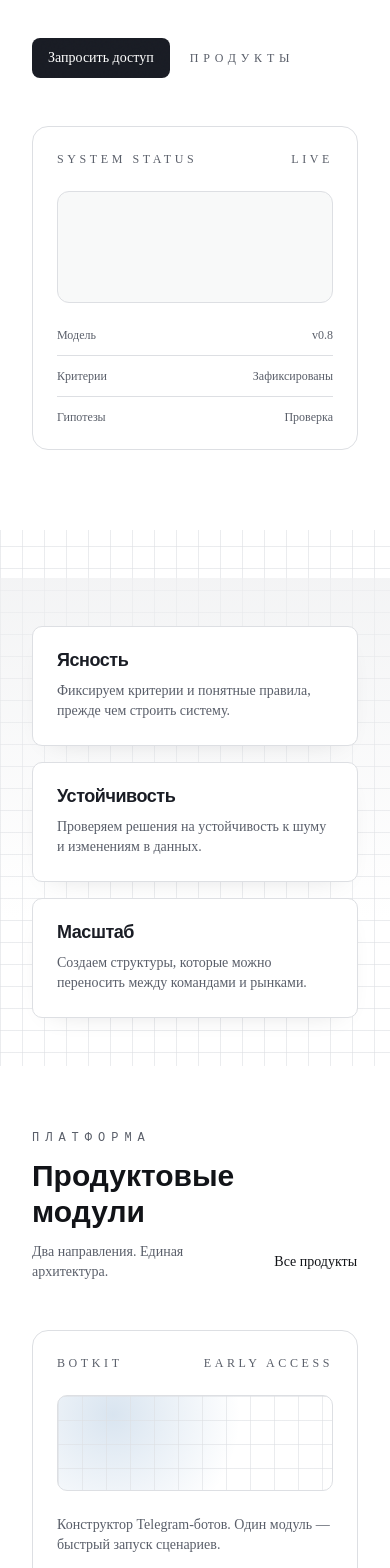
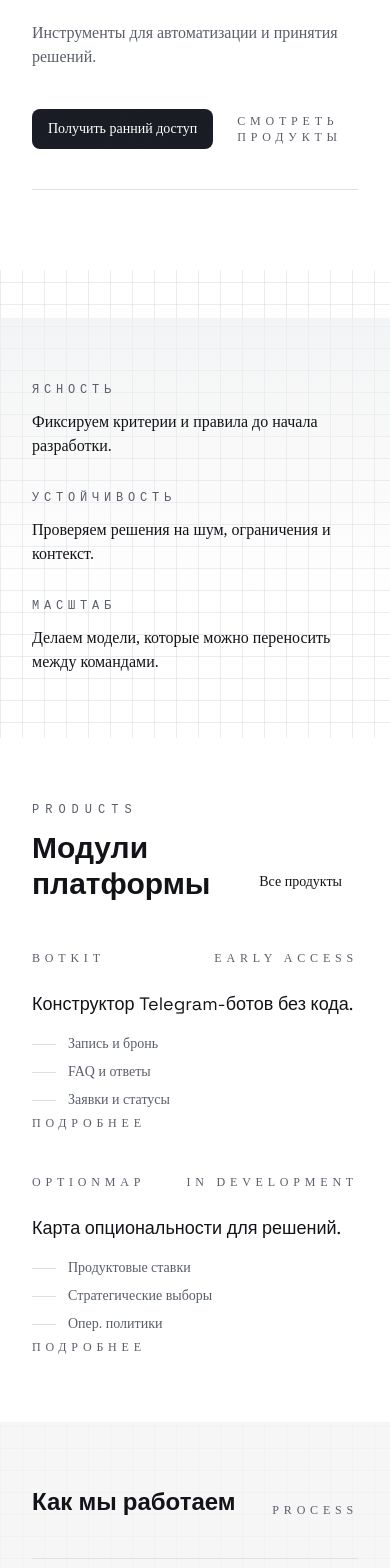
Before and after one commit to BogdanMod/zercon, a Next.js app: page / in a window 390 px wide. Shown: the part 400-1968 px from the top of the page. Built offline with nearby package versions, Linux system fonts and the light colour scheme.

Commit message:
Reimagine layout to Linear-grade minimal system

```diff
--- a/src/app/page.tsx
+++ b/src/app/page.tsx
@@ -1,15 +1,7 @@
 import Link from "next/link";
 
 import { AnimatedIn } from "@/components/animated-in";
-import { Badge } from "@/components/ui/badge";
 import { Button } from "@/components/ui/button";
-import {
-  Card,
-  CardContent,
-  CardDescription,
-  CardHeader,
-  CardTitle,
-} from "@/components/ui/card";
 import {
   Accordion,
   AccordionContent,
@@ -22,88 +14,64 @@ export default function HomePage() {
   return (
     <div className="pb-20">
       <section className="section-surface">
-        <div className="container pt-24 md:pt-36 pb-20 md:pb-28">
+        <div className="container pt-28 md:pt-40 pb-20 md:pb-32">
           <AnimatedIn>
-            <div className="grid gap-12 md:grid-cols-[1.2fr_0.8fr] md:items-end">
             <div className="space-y-10">
-                <p className="text-xs uppercase tracking-[0.6em] text-muted-foreground font-mono">
+              <p className="text-xs uppercase tracking-[0.7em] text-muted-foreground font-mono">
                 Built from Zero Context
               </p>
               <div className="space-y-6">
                 <h1 className="text-6xl font-semibold tracking-tight md:text-8xl text-balance font-heading">
                   Zercon
                 </h1>
-                  <div className="h-px w-24 bg-border" />
-                  <p className="text-lg text-muted-foreground text-pretty md:text-xl">
-                    Системы без предположений. Строгие критерии. Проверяемые модели.
+                <p className="text-2xl font-heading text-foreground">
+                  Systems without assumptions.
+                </p>
+                <p className="text-base text-muted-foreground md:text-lg">
+                  Инструменты для автоматизации и принятия решений.
                 </p>
               </div>
-                <div className="flex items-center gap-5">
+              <div className="flex items-center gap-6">
                 <Button asChild>
-                    <Link href="/contact">Запросить доступ</Link>
+                  <Link href="/contact">Получить ранний доступ</Link>
                 </Button>
                 <Link
                   href="/products"
                   className="text-xs uppercase tracking-[0.4em] text-muted-foreground hover:text-foreground"
                 >
-                    Продукты
+                  Смотреть продукты
                 </Link>
               </div>
-              </div>
-              <div className="rounded-2xl border bg-background p-6">
-                <div className="flex items-center justify-between text-xs uppercase tracking-[0.3em] text-muted-foreground">
-                  <span>System status</span>
-                  <span>Live</span>
-                </div>
-                <div className="mt-6 space-y-6">
-                  <div className="h-28 rounded-xl border bg-muted/40" />
-                  <div className="grid gap-3 text-xs text-muted-foreground">
-                    <div className="flex items-center justify-between">
-                      <span>Модель</span>
-                      <span>v0.8</span>
-                    </div>
               <div className="h-px w-full bg-border" />
-                    <div className="flex items-center justify-between">
-                      <span>Критерии</span>
-                      <span>Зафиксированы</span>
-                    </div>
-                    <div className="h-px w-full bg-border" />
-                    <div className="flex items-center justify-between">
-                      <span>Гипотезы</span>
-                      <span>Проверка</span>
-                    </div>
-                  </div>
-                </div>
-              </div>
             </div>
           </AnimatedIn>
         </div>
       </section>
 
       <section className="section-muted mt-12 md:mt-16">
-        <div className="container py-12 md:py-16">
+        <div className="container py-16 md:py-24">
           <AnimatedIn>
-          <div className="grid gap-4 md:grid-cols-3">
+            <div className="grid gap-8 md:grid-cols-3">
               {[
                 {
                   title: "Ясность",
-                text: "Фиксируем критерии и понятные правила, прежде чем строить систему.",
+                  text: "Фиксируем критерии и правила до начала разработки.",
                 },
                 {
                   title: "Устойчивость",
-                text: "Проверяем решения на устойчивость к шуму и изменениям в данных.",
+                  text: "Проверяем решения на шум, ограничения и контекст.",
                 },
                 {
                   title: "Масштаб",
-                text: "Создаем структуры, которые можно переносить между командами и рынками.",
+                  text: "Делаем модели, которые можно переносить между командами.",
                 },
               ].map((item) => (
-              <Card key={item.title}>
-                <CardHeader className="space-y-3">
-                  <CardTitle>{item.title}</CardTitle>
-                  <CardDescription>{item.text}</CardDescription>
-                </CardHeader>
-              </Card>
+                <div key={item.title} className="space-y-3">
+                  <p className="text-xs uppercase tracking-[0.4em] text-muted-foreground font-mono">
+                    {item.title}
+                  </p>
+                  <p className="text-base text-foreground">{item.text}</p>
+                </div>
               ))}
             </div>
           </AnimatedIn>
@@ -116,54 +84,55 @@ export default function HomePage() {
           <div className="flex items-end justify-between gap-6">
             <div className="space-y-3">
               <p className="text-xs uppercase tracking-[0.5em] text-muted-foreground font-mono">
-                Платформа
+                Products
               </p>
-              <h2 className="text-3xl font-semibold font-heading">Продуктовые модули</h2>
-              <p className="text-sm text-muted-foreground">
-                Два направления. Единая архитектура.
-              </p>
+              <h2 className="text-3xl font-semibold font-heading">Модули платформы</h2>
             </div>
             <Button variant="ghost" asChild>
               <Link href="/products">Все продукты</Link>
             </Button>
           </div>
-          <div className="mt-12 grid gap-6 md:grid-cols-2">
-            <div className="rounded-2xl border bg-background p-6">
-              <div className="flex items-center justify-between text-xs uppercase tracking-[0.3em] text-muted-foreground">
-                <span>BotKit</span>
-                <span>Early access</span>
+          <div className="mt-12 grid gap-10 md:grid-cols-2">
+            {[
+              {
+                name: "BotKit",
+                status: "Early access",
+                line: "Конструктор Telegram-ботов без кода.",
+                uses: ["Запись и бронь", "FAQ и ответы", "Заявки и статусы"],
+                href: "/products/botkit",
+              },
+              {
+                name: "OptionMap",
+                status: "In development",
+                line: "Карта опциональности для решений.",
+                uses: ["Продуктовые ставки", "Стратегические выборы", "Опер. политики"],
+                href: "/products/optionmap",
+              },
+            ].map((product) => (
+              <div key={product.name} className="space-y-6">
+                <div className="flex items-center justify-between text-xs uppercase tracking-[0.4em] text-muted-foreground">
+                  <span>{product.name}</span>
+                  <span>{product.status}</span>
                 </div>
-              <div className="mt-6 grid gap-6">
-                <div className="module-diagram h-24 rounded-lg border" />
-                <p className="text-sm text-muted-foreground">
-                  Конструктор Telegram-ботов. Один модуль — быстрый запуск сценариев.
-                </p>
+                <div className="space-y-4">
+                  <p className="text-lg font-heading text-foreground">{product.line}</p>
+                  <div className="space-y-2 text-sm text-muted-foreground">
+                    {product.uses.map((item) => (
+                      <div key={item} className="flex items-center gap-3">
+                        <span className="h-px w-6 bg-border" />
+                        <span>{item}</span>
+                      </div>
+                    ))}
+                  </div>
                   <Link
-                  href="/products/botkit"
-                  className="text-xs uppercase tracking-[0.3em] text-muted-foreground hover:text-foreground"
+                    href={product.href}
+                    className="text-xs uppercase tracking-[0.4em] text-muted-foreground hover:text-foreground"
                   >
                     Подробнее
                   </Link>
                 </div>
               </div>
-            <div className="rounded-2xl border bg-background p-6">
-              <div className="flex items-center justify-between text-xs uppercase tracking-[0.3em] text-muted-foreground">
-                <span>OptionMap</span>
-                <span>В разработке</span>
-              </div>
-              <div className="mt-6 grid gap-6">
-                <div className="module-map h-24 rounded-lg border" />
-                <p className="text-sm text-muted-foreground">
-                  Карта опциональности. Модуль для стратегических и продуктовых решений.
-                </p>
-                <Link
-                  href="/products/optionmap"
-                  className="text-xs uppercase tracking-[0.3em] text-muted-foreground hover:text-foreground"
-                >
-                  Подробнее
-                </Link>
-              </div>
-            </div>
+            ))}
           </div>
         </AnimatedIn>
         </div>
@@ -172,8 +141,13 @@ export default function HomePage() {
       <section className="section-contrast">
         <div className="container py-16 md:py-24">
         <AnimatedIn>
+          <div className="flex items-end justify-between gap-6">
             <h2 className="text-2xl font-semibold font-heading">Как мы работаем</h2>
-          <div className="mt-8 grid gap-4 md:grid-cols-4">
+            <span className="text-xs uppercase tracking-[0.4em] text-muted-foreground">
+              Process
+            </span>
+          </div>
+          <div className="mt-10 grid gap-8 md:grid-cols-4">
             {[
               "Формулируем критерии",
               "Строим модель",
@@ -182,7 +156,7 @@ export default function HomePage() {
             ].map((step, index) => (
               <div
                 key={step}
-                className="rounded-lg border bg-background p-4 text-sm text-muted-foreground"
+                className="space-y-3 border-t border-border pt-4 text-sm text-muted-foreground"
               >
                 <p className="text-xs uppercase tracking-[0.3em] text-muted-foreground font-mono">
                   0{index + 1}
@@ -244,20 +218,20 @@ export default function HomePage() {
       </section>
 
       <section className="section-muted">
-        <div className="container py-12 md:py-16">
+        <div className="container py-16 md:py-24">
         <AnimatedIn>
-          <div className="rounded-2xl border bg-background p-8 md:p-12">
-            <div className="grid gap-8 md:grid-cols-[1.1fr_1fr] md:items-center">
+          <div className="grid gap-10 md:grid-cols-[1.1fr_1fr] md:items-start">
             <div className="space-y-4">
-                <p className="text-xs uppercase tracking-[0.4em] text-muted-foreground font-mono">
-                  Финальный запрос
+              <p className="text-xs uppercase tracking-[0.5em] text-muted-foreground font-mono">
+                Access
               </p>
-                <h2 className="text-2xl font-semibold font-heading">Расскажите о задаче</h2>
+              <h2 className="text-2xl font-semibold font-heading">Запрос доступа</h2>
               <p className="text-sm text-muted-foreground">
-                  Мы ответим с условиями пилота, сроками и требованиями к данным.
+                Опишите задачу. Мы ответим с условиями пилота и критериями данных.
               </p>
             </div>
-              <LeadForm submitLabel="Отправить заявку" />
+            <div className="border-t border-border pt-6">
+              <LeadForm submitLabel="Отправить запрос" />
             </div>
           </div>
         </AnimatedIn>
--- a/src/app/products/botkit/page.tsx
+++ b/src/app/products/botkit/page.tsx
@@ -1,15 +1,7 @@
 import Link from "next/link";
 import type { Metadata } from "next";
 
-import { Badge } from "@/components/ui/badge";
 import { Button } from "@/components/ui/button";
-import {
-  Card,
-  CardContent,
-  CardDescription,
-  CardHeader,
-  CardTitle,
-} from "@/components/ui/card";
 
 export const metadata: Metadata = {
   title: "BotKit",
@@ -28,7 +20,9 @@ export default function BotKitPage() {
           </p>
           <div className="flex items-center gap-3">
             <h1 className="text-3xl font-semibold font-heading">BotKit</h1>
-            <Badge variant="outline">В разработке</Badge>
+            <span className="text-xs uppercase tracking-[0.4em] text-muted-foreground">
+              Early access
+            </span>
           </div>
           <p className="max-w-2xl text-sm text-muted-foreground text-pretty">
             Конструктор Telegram-ботов для малого бизнеса. Без кода. Быстрый запуск.
@@ -41,7 +35,7 @@ export default function BotKitPage() {
 
       <section className="mt-12">
         <h2 className="text-xl font-semibold font-heading">Сценарии</h2>
-        <div className="mt-6 grid gap-4 md:grid-cols-3">
+        <div className="mt-6 grid gap-6 md:grid-cols-3">
           {[
             {
               title: "Запись и бронь",
@@ -56,19 +50,19 @@ export default function BotKitPage() {
               text: "Сбор заявок, статусы, интеграции оплаты — в планах.",
             },
           ].map((item) => (
-            <Card key={item.title}>
-              <CardHeader>
-                <CardTitle>{item.title}</CardTitle>
-                <CardDescription>{item.text}</CardDescription>
-              </CardHeader>
-            </Card>
+            <div key={item.title} className="space-y-2 border-t border-border pt-4">
+              <p className="text-sm uppercase tracking-[0.3em] text-muted-foreground">
+                {item.title}
+              </p>
+              <p className="text-sm text-foreground">{item.text}</p>
+            </div>
           ))}
         </div>
       </section>
 
       <section className="mt-12">
         <h2 className="text-xl font-semibold font-heading">Фичи</h2>
-        <div className="mt-6 grid gap-4 md:grid-cols-3">
+        <div className="mt-6 grid gap-3 md:grid-cols-3">
           {[
             "Визуальные блоки",
             "Шаблоны",
@@ -77,7 +71,7 @@ export default function BotKitPage() {
             "Аналитика",
             "Роли и доступ",
           ].map((item) => (
-            <div key={item} className="rounded-lg border bg-background p-4 text-sm">
+            <div key={item} className="text-sm text-foreground">
               {item}
             </div>
           ))}
@@ -86,27 +80,27 @@ export default function BotKitPage() {
 
       <section className="mt-12">
         <h2 className="text-xl font-semibold font-heading">Дорожная карта</h2>
-        <div className="mt-6 grid gap-4 md:grid-cols-3">
+        <div className="mt-6 grid gap-6 md:grid-cols-3">
           {[
             { title: "Q1", text: "Интеграции оплат" },
             { title: "Q2", text: "Marketplace шаблонов" },
             { title: "Q3", text: "A/B сценарии" },
           ].map((item) => (
-            <Card key={item.title}>
-              <CardHeader>
-                <CardTitle className="font-mono text-sm">{item.title}</CardTitle>
-                <CardDescription>{item.text}</CardDescription>
-              </CardHeader>
-            </Card>
+            <div key={item.title} className="space-y-2 border-t border-border pt-4">
+              <p className="text-xs uppercase tracking-[0.4em] text-muted-foreground font-mono">
+                {item.title}
+              </p>
+              <p className="text-sm text-foreground">{item.text}</p>
+            </div>
           ))}
         </div>
       </section>
 
       <section className="mt-16">
-        <Card>
-          <CardContent className="flex flex-col items-start gap-4 p-6 md:flex-row md:items-center md:justify-between">
+        <div className="border-t border-border pt-6">
+          <div className="flex flex-col items-start gap-4 md:flex-row md:items-center md:justify-between">
             <div>
-              <h3 className="text-lg font-semibold">Запросить ранний доступ</h3>
+              <h3 className="text-lg font-semibold font-heading">Запросить ранний доступ</h3>
               <p className="text-sm text-muted-foreground">
                 Расскажите о сценарии и масштабе. Мы ответим с условиями пилота.
               </p>
@@ -114,8 +108,8 @@ export default function BotKitPage() {
             <Button asChild>
               <Link href="/contact">Оставить заявку</Link>
             </Button>
-          </CardContent>
-        </Card>
+          </div>
+        </div>
       </section>
       </div>
     </div>
--- a/src/app/products/optionmap/page.tsx
+++ b/src/app/products/optionmap/page.tsx
@@ -1,15 +1,7 @@
 import Link from "next/link";
 import type { Metadata } from "next";
 
-import { Badge } from "@/components/ui/badge";
 import { Button } from "@/components/ui/button";
-import {
-  Card,
-  CardContent,
-  CardDescription,
-  CardHeader,
-  CardTitle,
-} from "@/components/ui/card";
 
 export const metadata: Metadata = {
   title: "OptionMap",
@@ -28,7 +20,9 @@ export default function OptionMapPage() {
           </p>
           <div className="flex items-center gap-3">
             <h1 className="text-3xl font-semibold font-heading">OptionMap</h1>
-            <Badge variant="outline">В разработке</Badge>
+            <span className="text-xs uppercase tracking-[0.4em] text-muted-foreground">
+              In development
+            </span>
           </div>
           <p className="max-w-2xl text-sm text-muted-foreground text-pretty">
             Карта опциональности: модель, которая показывает где решения делают
@@ -42,7 +36,7 @@ export default function OptionMapPage() {
 
       <section className="mt-12">
         <h2 className="text-xl font-semibold font-heading">Сценарии</h2>
-        <div className="mt-6 grid gap-4 md:grid-cols-3">
+        <div className="mt-6 grid gap-6 md:grid-cols-3">
           {[
             {
               title: "Продуктовые решения",
@@ -57,19 +51,19 @@ export default function OptionMapPage() {
               text: "Решения в процессах, которые ограничивают гибкость команды.",
             },
           ].map((item) => (
-            <Card key={item.title}>
-              <CardHeader>
-                <CardTitle>{item.title}</CardTitle>
-                <CardDescription>{item.text}</CardDescription>
-              </CardHeader>
-            </Card>
+            <div key={item.title} className="space-y-2 border-t border-border pt-4">
+              <p className="text-sm uppercase tracking-[0.3em] text-muted-foreground">
+                {item.title}
+              </p>
+              <p className="text-sm text-foreground">{item.text}</p>
+            </div>
           ))}
         </div>
       </section>
 
       <section className="mt-12">
         <h2 className="text-xl font-semibold font-heading">Фичи</h2>
-        <div className="mt-6 grid gap-4 md:grid-cols-3">
+        <div className="mt-6 grid gap-3 md:grid-cols-3">
           {[
             "Граф состояний",
             "Критерии событий",
@@ -78,7 +72,7 @@ export default function OptionMapPage() {
             "Журнал решений",
             "Экспорт отчёта",
           ].map((item) => (
-            <div key={item} className="rounded-lg border bg-background p-4 text-sm">
+            <div key={item} className="text-sm text-foreground">
               {item}
             </div>
           ))}
@@ -86,24 +80,22 @@ export default function OptionMapPage() {
       </section>
 
       <section className="mt-12">
-        <Card>
-          <CardContent className="space-y-2 p-6">
+        <div className="border-t border-border pt-6">
           <p className="text-xs uppercase tracking-[0.3em] text-muted-foreground font-mono">
             Важно
           </p>
-            <p className="text-sm text-muted-foreground">
+          <p className="mt-2 text-sm text-muted-foreground">
             OptionMap — инструмент поддержки решений. Он помогает структурировать
             выбор, но не гарантирует точность прогнозов.
           </p>
-          </CardContent>
-        </Card>
+        </div>
       </section>
 
       <section className="mt-16">
-        <Card>
-          <CardContent className="flex flex-col items-start gap-4 p-6 md:flex-row md:items-center md:justify-between">
+        <div className="border-t border-border pt-6">
+          <div className="flex flex-col items-start gap-4 md:flex-row md:items-center md:justify-between">
             <div>
-              <h3 className="text-lg font-semibold">Запросить демо</h3>
+              <h3 className="text-lg font-semibold font-heading">Запросить демо</h3>
               <p className="text-sm text-muted-foreground">
                 Опишите контекст, чтобы мы подготовили демо и структуру карты.
               </p>
@@ -111,8 +103,8 @@ export default function OptionMapPage() {
             <Button asChild>
               <Link href="/contact">Оставить заявку</Link>
             </Button>
-          </CardContent>
-        </Card>
+          </div>
+        </div>
       </section>
       </div>
     </div>
--- a/src/styles/globals.css
+++ b/src/styles/globals.css
@@ -90,21 +90,6 @@ body {
   );
 }
 
-.module-diagram {
-  background-image:
-    linear-gradient(to right, hsl(var(--border) / 0.6) 1px, transparent 1px),
-    linear-gradient(to bottom, hsl(var(--border) / 0.6) 1px, transparent 1px),
-    radial-gradient(circle at 20% 20%, hsl(var(--accent) / 0.18), transparent 55%);
-  background-size: 24px 24px, 24px 24px, 100% 100%;
-}
-
-.module-map {
-  background-image:
-    radial-gradient(circle at 20% 30%, hsl(var(--accent) / 0.18), transparent 55%),
-    linear-gradient(135deg, transparent 48%, hsl(var(--border) / 0.7) 49%, hsl(var(--border) / 0.7) 51%, transparent 52%);
-  background-size: 100% 100%, 40px 40px;
-}
-
 .section-muted {
   background: linear-gradient(180deg, hsl(var(--muted) / 0.7), transparent 70%);
 }
```
Also changed, not shown: src/app/about/page.tsx (+10 -17 lines), src/app/contact/page.tsx (+6 -11 lines), src/app/products/page.tsx (+16 -27 lines), src/components/lead-form.tsx (+8 -8 lines). Lines whose indentation alone changed are shown as unchanged.
